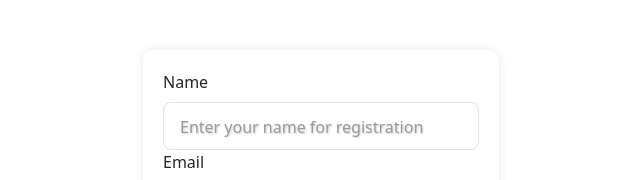
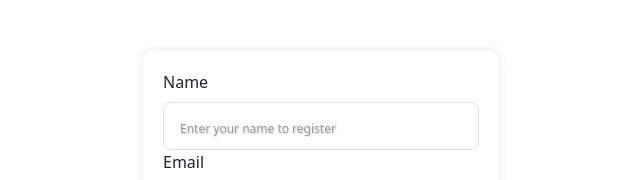
Before and after one commit to Bereket-Gebreyesus/Book-Recommendation-App, a React app in the folder client/: page /login in a window 1280 px wide. Shown: the top 180 px of the page, without its empty margins (319-959 px from the left). Built offline with nearby package versions, Linux system fonts and the light colour scheme; no server answers.

Commit message:
error handling updated some ui changes

```diff
--- a/client/src/components/Login/AuthForm.jsx
+++ b/client/src/components/Login/AuthForm.jsx
@@ -91,7 +91,7 @@ const AuthForm = () => {
                 required
                 autoComplete="off"
                 size="lg"
-                placeholder="Enter your name for registration"
+                placeholder="Enter your name to register"
                 className="placeholder-style"
               />
             </Form.Group>
--- a/client/src/index.css
+++ b/client/src/index.css
@@ -130,7 +130,7 @@ body {
 }
 
 .placeholder-style::placeholder {
-  font-size: 0.8em;
+  font-size: 0.6em;
   color: #999;
   text-shadow: 1px 1px 2px rgba(0, 0, 0, 0.2);
 }
```
